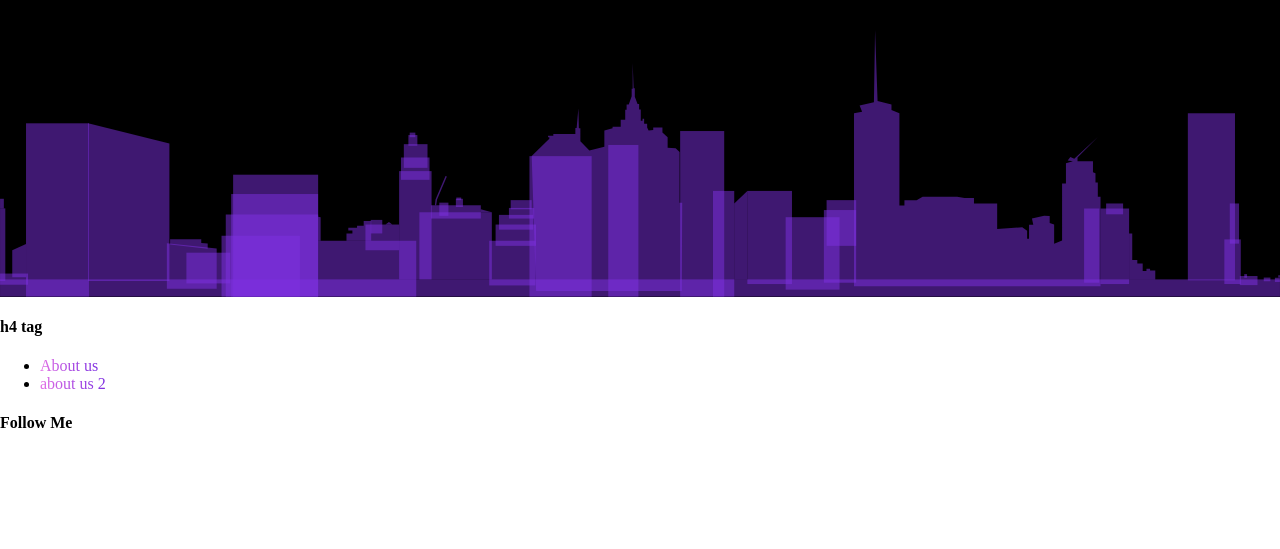
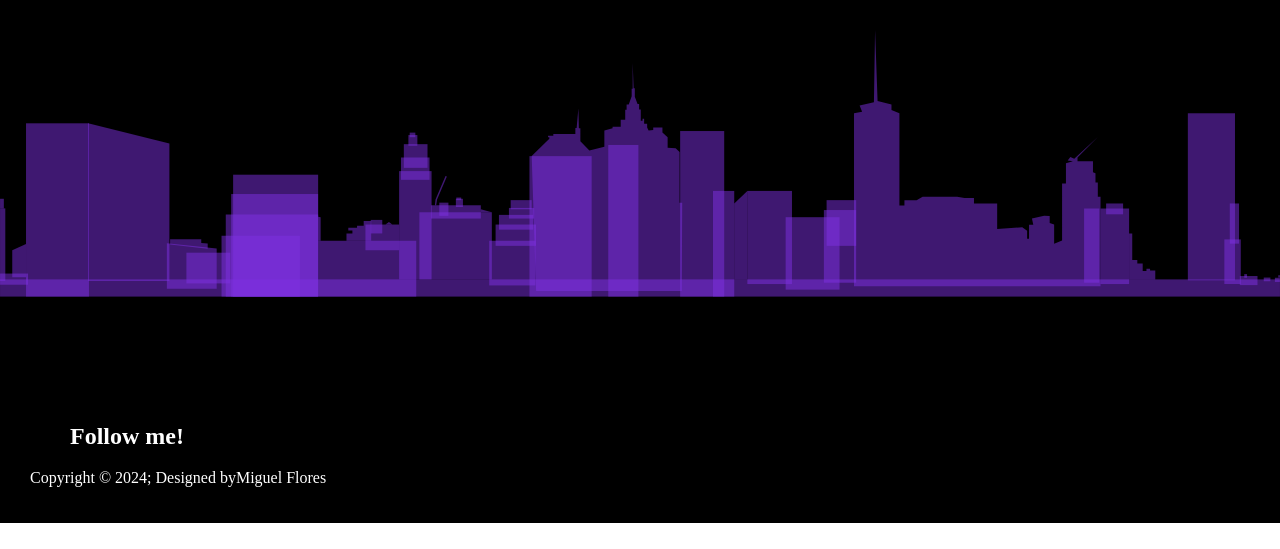
Before and after one commit to miguelf1671/my-personal-website, a React (Create React App) app: page / in a window 1280 px wide. Shown: the part 2248-2797 px from the top of the page. After the commit the page ends 2771 px from the top, so only its background shows below. Built offline with nearby package versions, Linux system fonts and the light colour scheme.

Commit message:
redesigned footer

```diff
--- a/src/App.css
+++ b/src/App.css
@@ -15,10 +15,14 @@ html {
   font-size: 16px;
 }
 
-.primary-header h1,
-p,
-span,
-a {
+#primary-navigation p {
+  background: linear-gradient(to right, #e26ee5, #7e30e1);
+  -webkit-background-clip: text;
+  background-clip: text;
+  color: transparent;
+}
+
+#primary-navigation a {
   background: linear-gradient(to right, #e26ee5, #7e30e1);
   -webkit-background-clip: text;
   background-clip: text;
@@ -60,9 +64,14 @@ body {
   font-weight: 700;
   margin-inline-end: 0.75em;
 }
+
 .logo {
   font-family: "MyCustomFont", sans-serif;
   margin: 2rem;
+  background: linear-gradient(to right, #e26ee5, #7e30e1);
+  -webkit-background-clip: text;
+  background-clip: text;
+  color: transparent;
 }
 
 @media (max-width: 40rem) {
@@ -100,7 +109,7 @@ body {
     display: block;
     background-color: transparent;
     border: 0;
-    /* z index that big ensures it will be on top of everything */
+
     z-index: 9999;
 
     width: 2rem;
@@ -118,7 +127,7 @@ body {
 }
 
 @media (min-width: 35em) and (max-width: 100em) {
-  .icons {
+  .icons a {
     display: none;
   }
 }
@@ -246,19 +255,21 @@ body {
   -webkit-background-clip: text;
   background-clip: text;
   color: transparent;
-  /* color: white; */
 }
 
 #about-section-paragraph p {
   padding: 40px;
   flex: 2;
-  /* color: white; */
+  background: linear-gradient(to right, #e26ee5, #7e30e1);
+  -webkit-background-clip: text;
+  background-clip: text;
+  color: transparent;
   text-indent: 1em;
   text-align: left;
   line-height: 2;
 }
 
-@media (min-width: 23em) {
+@media (min-width: 24em) {
   #about-section-paragraph {
     padding-bottom: 100px;
   }
@@ -325,3 +336,25 @@ body {
 .item3 {
   background-color: black;
 }
+
+/* footer section */
+
+.footer-container > * {
+  color: white;
+  padding: 0;
+  margin: 0;
+  box-sizing: border-box;
+}
+
+footer {
+  background-color: black;
+}
+
+.footer-container {
+  padding: 70px 30px 20px;
+}
+
+.social-icons {
+  display: flex;
+  justify-content: center;
+}
--- a/src/components/Footer.jsx
+++ b/src/components/Footer.jsx
@@ -4,34 +4,23 @@ import { LinkedinIcon, GithubIcon, InstagramIcon } from "../svg/Icons";
 
 function Footer() {
   return (
-    <footer id="main-footer">
-      <div id="footer">
-        <div id="row">
-          <div id="footer-col">
-            <h4>h4 tag</h4>
-            <ul>
-              <li>
-                <a href="#">About us</a>
-              </li>
-              <li>
-                <a href="#">about us 2</a>
-              </li>
-            </ul>
-          </div>
-          <div id="footer-col">
-            <h4>Follow Me</h4>
-            <div class="social-links">
-              <a href="#">
-                <li id="linkedin">{LinkedinIcon()}</li>
-              </a>
-              <a href="#">
-                <li id="github">{GithubIcon()}</li>
-              </a>
-              <a href="#">
-                <li id="instagram">{InstagramIcon()}</li>
-              </a>
-            </div>
-          </div>
+    <footer>
+      <div class="footer-container">
+        <div class="social-icons">
+          <a href="">{LinkedinIcon()}</a>
+          <a href="">{GithubIcon()}</a>
+          <a href="">{InstagramIcon()}</a>
+        </div>
+        <div class="footer-nav">
+          <ul>
+            <h2>Follow me!</h2>
+          </ul>
+        </div>
+        <div class="footer-bottom">
+          <p>
+            Copyright &copy; 2024; Designed by
+            <span class="designer">Miguel Flores</span>
+          </p>
         </div>
       </div>
     </footer>
--- a/src/components/Nav.jsx
+++ b/src/components/Nav.jsx
@@ -1,10 +1,7 @@
 import React, { useState } from "react";
-import {
-  BurgerSvg,
-  CloseMenuIcon,
-  LinkedinIcon,
-  GithubIcon,
-} from "../svg/Icons";
+import { LinkedinIcon, GithubIcon } from "../svg/Icons";
+import { BurgerSvg, CloseMenuIcon } from "../svg/NavIcons";
+
 import "../App.css";
 
 function Nav() {
@@ -19,7 +16,7 @@ function Nav() {
       <div>
         <h1 class="logo">MF</h1>
       </div>
-
+      <div class="menu-1">
         <button
           class="menu-button"
           aria-controls="primary-navigation"
@@ -30,6 +27,7 @@ function Nav() {
 
           <span class="sr-only">Menu</span>
         </button>
+      </div>
 
       <nav>
         <ul
@@ -47,14 +45,14 @@ function Nav() {
               <span aria-hidden="true">01</span>Resume
             </a>
           </li>
-          <li>
-            <a class="icons" href="">
+          <li class="icons">
+            <a class="nav-icon" href="">
               <span aria-hidden="true"></span>
               {LinkedinIcon()}
             </a>
           </li>
-          <li>
-            <a class="icons" href="">
+          <li class="icons">
+            <a class="nav-icon" href="">
               <span aria-hidden="true"></span>
               {GithubIcon()}
             </a>
--- a/src/svg/Icons.jsx
+++ b/src/svg/Icons.jsx
@@ -179,80 +179,15 @@ export const CitySvg = () => (
   </svg>
 );
 
-// Navigation svg's, linkedin, github, and menu icons
-
-export const BurgerSvg = () => (
-  <svg
-    width="2rem"
-    height="2rem"
-    viewBox="0 0 24 24"
-    fill="none"
-    xmlns="http://www.w3.org/2000/svg"
-  >
-    <defs>
-      {/* Define a linear gradient */}
-      <linearGradient id="mySvgGradient" x1="0%" y1="0%" x2="100%" y2="0%">
-        <stop offset="0%" style={{ stopColor: "#e26ee5" }} />
-        <stop offset="100%" style={{ stopColor: "#7e30e1" }} />
-      </linearGradient>
-    </defs>
-
-    <path
-      fill="url(#mySvgGradient)"
-      fill-rule="evenodd"
-      clip-rule="evenodd"
-      d="M19.5 8.25H4.5V6.75H19.5V8.25Z"
-    />
-    <path
-      fill="url(#mySvgGradient)"
-      fill-rule="evenodd"
-      clip-rule="evenodd"
-      d="M19.5 12.75H4.5V11.25H19.5V12.75Z"
-    />
-    <path
-      fill="url(#mySvgGradient)"
-      fill-rule="evenodd"
-      clip-rule="evenodd"
-      d="M19.5 17.25H4.5V15.75H19.5V17.25Z"
-    />
-  </svg>
-);
-
-export const CloseMenuIcon = () => (
-  <svg
-    width="2rem"
-    height="2rem"
-    viewBox="0 0 24 24"
-    fill="none"
-    xmlns="http://www.w3.org/2000/svg"
-  >
-    <defs>
-      {/* Define a linear gradient */}
-      <linearGradient id="mySvgGradient" x1="0%" y1="0%" x2="100%" y2="0%">
-        <stop offset="0%" style={{ stopColor: "#e26ee5" }} />
-        <stop offset="100%" style={{ stopColor: "#7e30e1" }} />
-      </linearGradient>
-    </defs>
-
-    <g fill="url(#mySvgGradient)">
-      <path
-        fill-rule="evenodd"
-        clip-rule="evenodd"
-        d="M19.207 6.207a1 1 0 0 0-1.414-1.414L12 10.586 6.207 4.793a1 1 0 0 0-1.414 1.414L10.586 12l-5.793 5.793a1 1 0 1 0 1.414 1.414L12 13.414l5.793 5.793a1 1 0 0 0 1.414-1.414L13.414 12l5.793-5.793z"
-      />
-    </g>
-  </svg>
-);
-
 export const LinkedinIcon = () => (
   <svg
+    class="my-svg-icon"
     width="2rem"
     height="2rem"
     xmlns="http://www.w3.org/2000/svg"
     viewBox="-143 145 512 512"
   >
     <defs>
-      {/* Define a linear gradient */}
       <linearGradient id="mySvgGradient" x1="0%" y1="0%" x2="100%" y2="0%">
         <stop offset="0%" style={{ stopColor: "#e26ee5" }} />
         <stop offset="100%" style={{ stopColor: "#7e30e1" }} />
@@ -273,6 +208,7 @@ export const LinkedinIcon = () => (
 
 export const GithubIcon = () => (
   <svg
+    class="my-svg-icon"
     width="2rem"
     height="2rem"
     viewBox="0 0 192 192"
@@ -296,6 +232,7 @@ export const GithubIcon = () => (
 
 export const InstagramIcon = () => (
   <svg
+    class="my-svg-icon"
     width="2rem"
     height="2rem"
     viewBox="0 0 24 24"
--- /dev/null
+++ b/src/svg/NavIcons.jsx
@@ -0,0 +1,65 @@
+import React from "react";
+
+export const BurgerSvg = () => (
+  <svg
+    id="burger-icon"
+    width="2rem"
+    height="2rem"
+    viewBox="0 0 24 24"
+    fill="none"
+    xmlns="http://www.w3.org/2000/svg"
+  >
+    <defs>
+      {/* Define a linear gradient */}
+      <linearGradient id="mySvgGradient" x1="0%" y1="0%" x2="100%" y2="0%">
+        <stop offset="0%" style={{ stopColor: "#e26ee5" }} />
+        <stop offset="100%" style={{ stopColor: "#7e30e1" }} />
+      </linearGradient>
+    </defs>
+
+    <path
+      fill="url(#mySvgGradient)"
+      fill-rule="evenodd"
+      clip-rule="evenodd"
+      d="M19.5 8.25H4.5V6.75H19.5V8.25Z"
+    />
+    <path
+      fill="url(#mySvgGradient)"
+      fill-rule="evenodd"
+      clip-rule="evenodd"
+      d="M19.5 12.75H4.5V11.25H19.5V12.75Z"
+    />
+    <path
+      fill="url(#mySvgGradient)"
+      fill-rule="evenodd"
+      clip-rule="evenodd"
+      d="M19.5 17.25H4.5V15.75H19.5V17.25Z"
+    />
+  </svg>
+);
+
+export const CloseMenuIcon = () => (
+  <svg
+    id="close-menu-icon"
+    width="2rem"
+    height="2rem"
+    viewBox="0 0 24 24"
+    fill="none"
+    xmlns="http://www.w3.org/2000/svg"
+  >
+    <defs>
+      <linearGradient id="mySvgGradient" x1="0%" y1="0%" x2="100%" y2="0%">
+        <stop offset="0%" style={{ stopColor: "#e26ee5" }} />
+        <stop offset="100%" style={{ stopColor: "#7e30e1" }} />
+      </linearGradient>
+    </defs>
+
+    <g fill="url(#mySvgGradient)">
+      <path
+        fill-rule="evenodd"
+        clip-rule="evenodd"
+        d="M19.207 6.207a1 1 0 0 0-1.414-1.414L12 10.586 6.207 4.793a1 1 0 0 0-1.414 1.414L10.586 12l-5.793 5.793a1 1 0 1 0 1.414 1.414L12 13.414l5.793 5.793a1 1 0 0 0 1.414-1.414L13.414 12l5.793-5.793z"
+      />
+    </g>
+  </svg>
+);
```
Also changed, not shown: src/components/Home.jsx (+6 -1 lines). Lines whose indentation alone changed are shown as unchanged.
